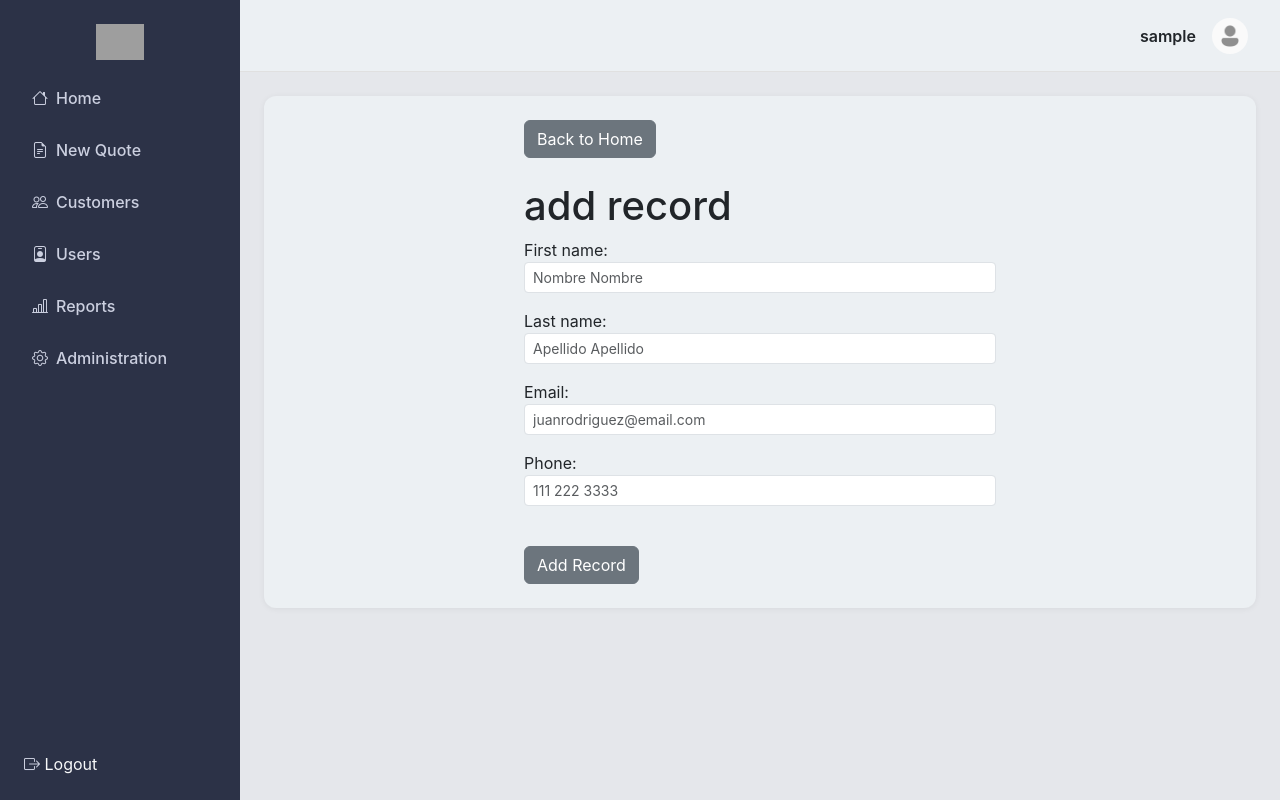
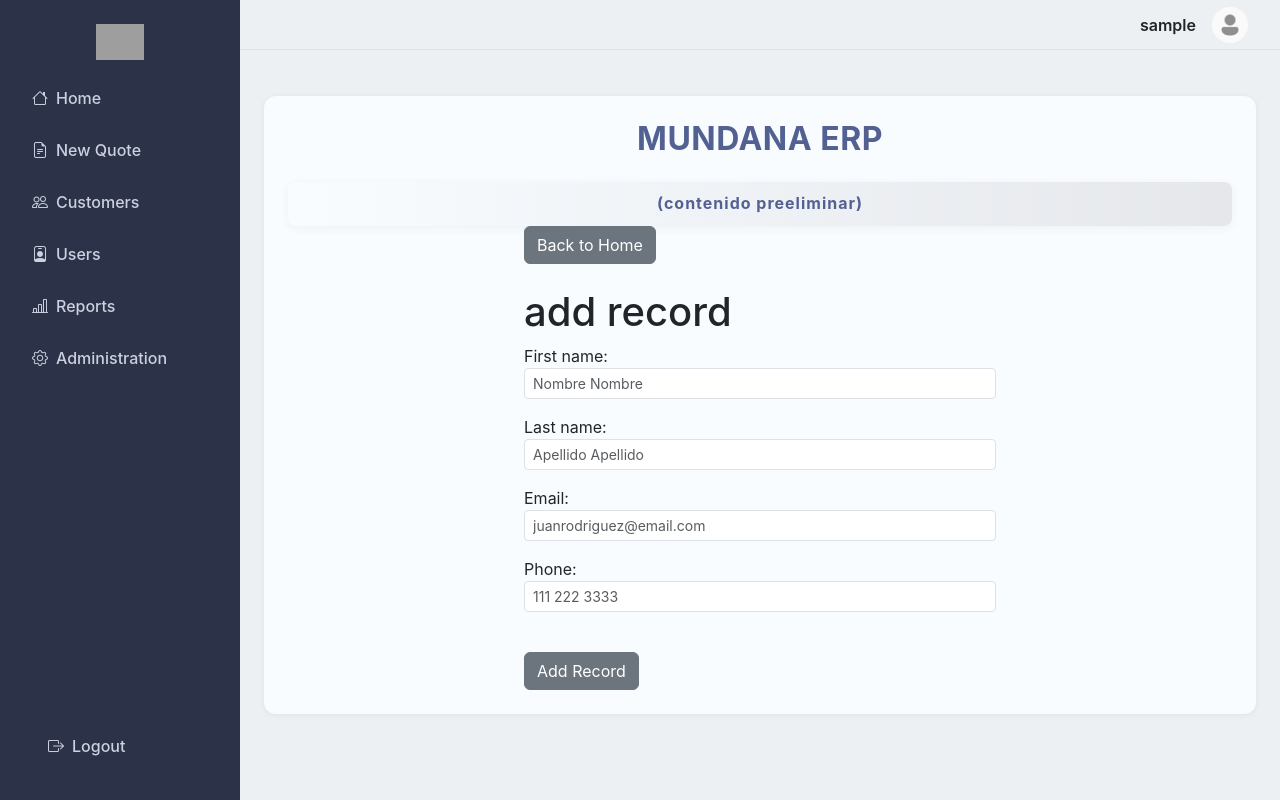
Before and after one commit to Amadoose/djangocrm, a Django app: page /add_record/ in a window 1280 px wide. Run offline with Django 5.2, Linux system fonts and the light colour scheme; the visitor is signed in with stand-in values (Sample User, id 1); grey boxes are pictures that could not be loaded.

Commit message:
front-end 0.3

```diff
--- /dev/null
+++ b/website/context_processors.py
@@ -0,0 +1,15 @@
+def page_title(request):
+    # Map URL names to titles
+    url_titles = {
+        'home': 'Home',
+        'quote': 'New Quote',
+        'customers': 'Customers',
+        'users': 'Users',
+        'reports': 'Reports',
+        'administration': 'Administration',
+        # Add more as needed
+    }
+    url_name = getattr(request.resolver_match, 'url_name', None)
+    return {
+        'page_title': url_titles.get(url_name, 'MUNDANA ERP')
+    }
--- a/website/templates/base.html
+++ b/website/templates/base.html
@@ -43,7 +43,7 @@
         top: 0;
         left: 240px; /* match sidebar width */
         right: 0;
-        height: 72px;
+        height: 50px;
         background: var(--color-white);
         display: flex;
         align-items: center;
@@ -60,11 +60,11 @@
         min-height: calc(100vh - 72px); /* full height minus topbar */
         display: flex;
         flex-direction: column;
-        background: var(--color-bg);
+        background: #ECF0F3;
     }
 
     .content-area {
-        background: #ECF0F3;
+        background: #f8fcff;
         padding: 24px;
         border-radius: 12px;
         box-shadow: 0 1px 6px rgba(0,0,0,0.06);
@@ -92,7 +92,7 @@
     }
 
     .dashboard-card {
-        background: var(--color-white);
+        background: var(--color-muted);
         border-radius: var(--border-radius-lg);
         box-shadow: 0 2px 8px var(--color-shadow);
         padding: 32px;
@@ -164,10 +164,11 @@
                 </a>
             </li>
         </ul>
-
+         <!-- Footer -->
         <div class="px-4 mb-4 mt-auto">
-            <i class="bi bi-box-arrow-right"></i>
-            <a href="{% url 'logout' %}" class="text-decoration-none text-light">Logout</a>
+            <a class="nav-link d-flex align-items-center gap-2 text-decoration-none" href="{% url 'logout' %}" >
+                <i class="bi bi-box-arrow-right"></i>
+                Logout</a>
         </div>
 
         <!-- <ul class="nav flex-column px-2">
@@ -193,10 +194,14 @@
 
     <!-- Topbar -->
     <div class="topbar">
+
+        <!-- Search bar  -->
         <!-- <div class="d-flex align-items-center">
             <input type="text" class="form-control me-3" placeholder="Search..." style="width: 220px;">
         </div> -->
         <!-- Right: user info -->
+
+        <!-- User function  -->
         <div class="d-flex align-items-center gap-3 ms-auto" >
             <span class="fw-semibold">{{ request.user.username }}</span>
             <img src="{% static 'img/avatar.png' %}" alt="avatar" class="rounded-circle" style="width: 36px; height: 36px;">
@@ -206,6 +211,31 @@
     <!-- Main Content -->
     <div class="main-content">
         <div class="content-area">
+            <div class="d-flex align-items-center justify-content-center mb-4">
+                <!-- Example: Use Bootstrap icons, change icon per page if desired -->
+                {% if request.resolver_match.url_name == "home" %}
+                    <i class="bi bi-house-door-fill me-2" style="font-size:2rem; color:#6c63ff;"></i>
+                    {% elif request.resolver_match.url_name == "quote" %}
+                        <i class="bi bi-file-earmark-text me-2" style="font-size:2rem; color:#6c63ff;"></i>
+                    {% elif request.resolver_match.url_name == "customers" %}
+                        <i class="bi bi-people-fill me-2" style="font-size:2rem; color:#6c63ff;"></i>
+                    {% elif request.resolver_match.url_name == "users" %}
+                        <i class="bi bi-person-badge-fill me-2" style="font-size:2rem; color:#6c63ff;"></i>
+                    {% elif request.resolver_match.url_name == "reports" %}
+                        <i class="bi bi-bar-chart-line-fill me-2" style="font-size:2rem; color:#6c63ff;"></i>
+                    {% elif request.resolver_match.url_name == "administration" %}
+                        <i class="bi bi-gear-fill me-2" style="font-size:2rem; color:#6c63ff;"></i>
+                    {% endif %}
+                <h2 class="fw-bold m-0" style="font-size:2rem; color:#536192; letter-spacing:0.5px;">
+                    {{ page_title }}
+                </h2>
+            </div>
+            {% if request.resolver_match.url_name == "home" or request.resolver_match.url_name == "record" or request.resolver_match.url_name == "add_record" %}
+            <h2 class="fw-bold m-0 text-center"
+                style="font-size:1rem; color:#536192; letter-spacing:1px; background:linear-gradient(90deg,#f8fcff,#e5e7eb); border-radius:8px; padding:12px 0; box-shadow:0 2px 8px rgba(60,60,120,0.06);">
+                (contenido preeliminar)
+            </h2>
+            {% endif %}
             {% block content %} {% endblock %}
         </div>
     </div>
--- a/website/views.py
+++ b/website/views.py
@@ -38,7 +38,7 @@ def home(request):
     if not request.user.is_authenticated:
         return redirect('login')
     records = Record.objects.all()  # Fetch all records from the database
-    return render(request, 'home.html', {'records': records})
+    return render(request, 'home.html', {'records': records })
 
 # User creation view
 # User creation view
```
Also changed, not shown: dcrm/settings.py (+15 -13 lines).
